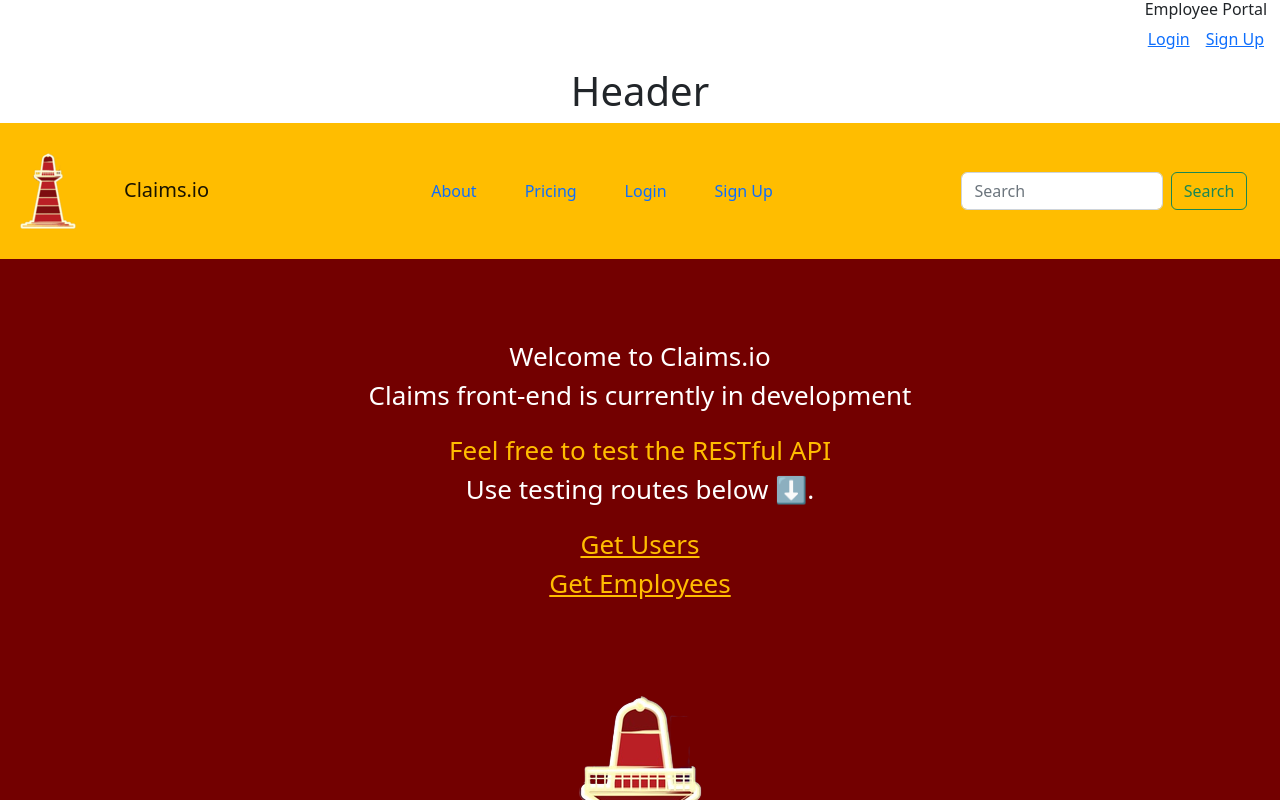
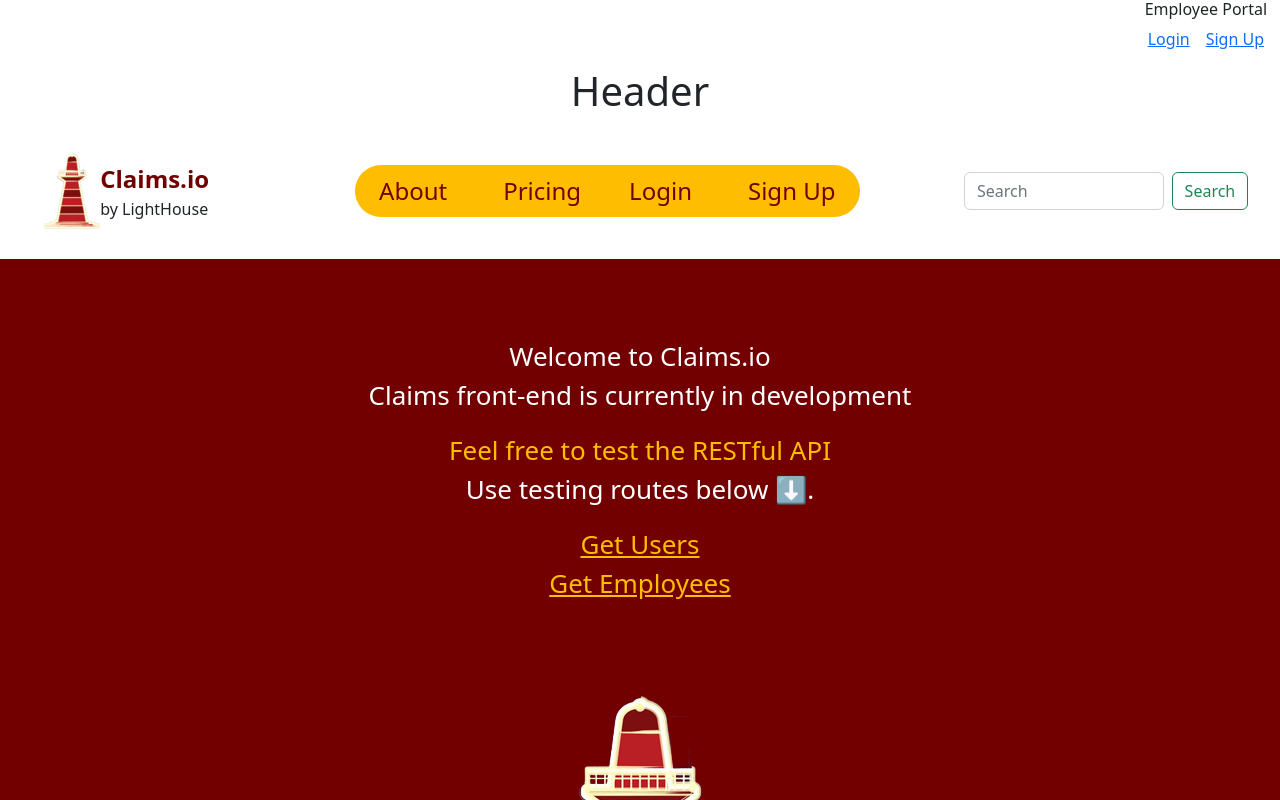
Before and after one commit to JasmineDaniels/Claims.io, a React (Create React App) app in the folder client/: page / in a window 1280 px wide. Shown: the top 800 px of the page. Built offline with nearby package versions, Linux system fonts and the light colour scheme.

Commit message:
main navbar css --wip

```diff
--- a/client/src/App.css
+++ b/client/src/App.css
@@ -1,3 +1,11 @@
+:root {
+  --LHCrimson: #730000;
+  --LHRed: #9b000a;
+  --LHGold: #ffbd00;
+  --LHYellow: #fadd8f;
+
+}
+
 .App {
   text-align: center;
 }
--- a/client/src/components/Navigation/MainNav/MainNavigation.js
+++ b/client/src/components/Navigation/MainNav/MainNavigation.js
@@ -8,11 +8,20 @@ export default function MainNavigation() {
         <>
             <Row>
                 <nav className="nav navbar navbar-expand-lg">
-                    <div>
-                        <a className="navbar-brand" href="#">
-                            <img src={lighthouse120px} alt=""></img>
-                        </a>
-                        <Link to={'/'} className='navbar-brand site-title'>Claims.io</Link>
+                    <div className='col'>
+                        <div className='row'>
+                            <div className='brand-align'>
+                                <div className='col-sm-2'>
+                                    <Link className="navbar-brand" to={'/'}>
+                                        <img src={lighthouse120px} alt=""></img>
+                                    </Link>
+                                </div>
+                                <div className='text-start my-auto'>
+                                    <Link to={'/'} className='site-title'>Claims.io </Link> <br />
+                                    <span> by LightHouse</span>
+                                </div>
+                            </div>
+                        </div>
                     </div>
                     <button className="navbar-toggler" type="button" data-toggle="collapse" data-target="#navbarSupportedContent" aria-controls="navbarSupportedContent" aria-expanded="false" aria-label="Toggle navigation">
                         <span className="navbar-toggler-icon"></span>
@@ -20,12 +29,14 @@ export default function MainNavigation() {
 
                     <div className="collapse navbar-collapse" id="navbarSupportedContent">
                         <div className='col-md-8'>
-                            <ul className='justify-content-center'>
-                                <Link to={'/about'} className="nav-link">About</Link>
-                                <Link to={'/pricing'} className="nav-link">Pricing</Link>
-                                <Link to={'/userLogin'} className="nav-link">Login</Link>
-                                <Link to={'/userSignUp'} className="nav-link">Sign Up</Link>
-                            </ul>
+                            <div className='main-navlinks rounded-pill mx-auto'>
+                                <ul className='justify-content-center'>
+                                    <Link to={'/about'} className="nav-link mx-2">About</Link>
+                                    <Link to={'/pricing'} className="nav-link ">Pricing</Link>
+                                    <Link to={'/userLogin'} className="nav-link ">Login</Link>
+                                    <Link to={'/userSignUp'} className="nav-link mx-2">Sign Up</Link>
+                                </ul>
+                            </div>
                         </div>
 
                         <div className='col'>
--- a/client/src/components/Navigation/MainNav/main-nav.css
+++ b/client/src/components/Navigation/MainNav/main-nav.css
@@ -1,7 +1,7 @@
+
+
 .nav {
-    background-color: #ffbd00;
-    color: #730000;
-    display: flex;
+    /* background-color: var(--LHYellow); */
     justify-content: space-between;
     align-items: stretch;
     gap: 2rem;
@@ -16,17 +16,15 @@
     gap: 1rem;
 }
 
-.nav li.active {
-    background-color: #730000;
-    color: white;
+.site-title{
+    font-size: 1.5rem;
+    text-decoration: none;
+    color: var(--LHCrimson);
+    font-weight: bolder;
 }
 
-.nav li:hover {
-    background-color: #fadd8f;
-}
-
-.site-title{
-    font-size: 2rem;
+.site-title:hover{
+    color: var(--LHGold);
 }
 
 .spaced-out{
@@ -35,3 +33,22 @@
     align-items: center;
 
 }
+
+.main-navlinks{
+    background-color: var(--LHGold);
+    width: fit-content;
+}
+
+.nav-link{
+    color: var(--LHCrimson) !important;
+    font-size: 1.5rem !important;
+}
+
+.nav-link:hover{
+    color: white !important;
+}
+
+.brand-align{
+    display: flex;
+    justify-content: space-around;
+}
```
